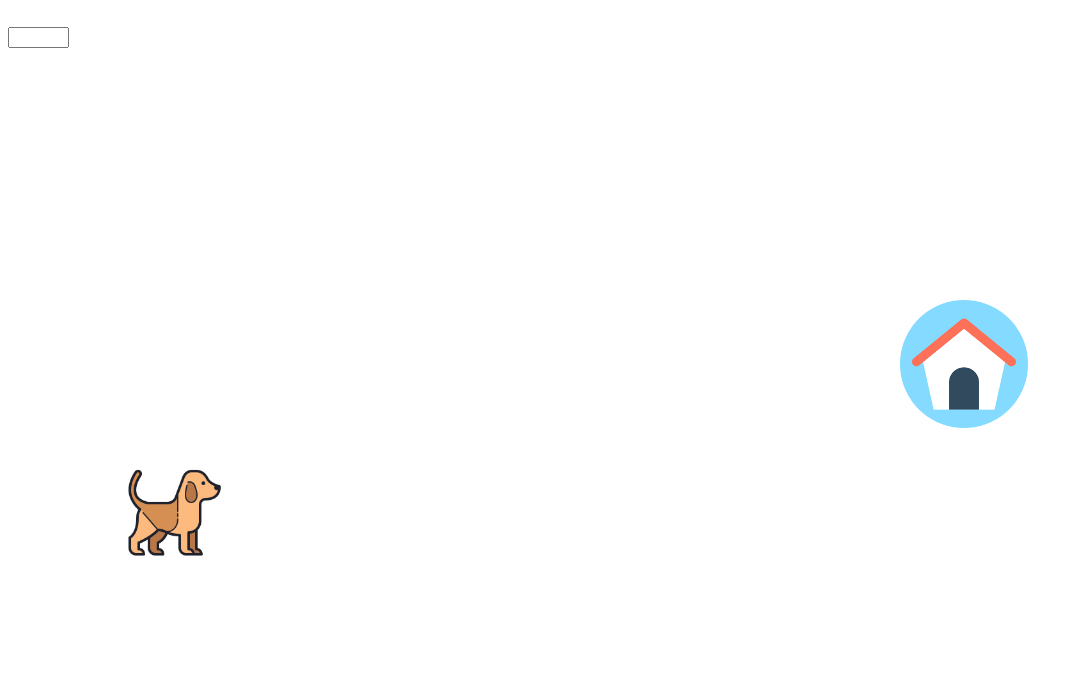
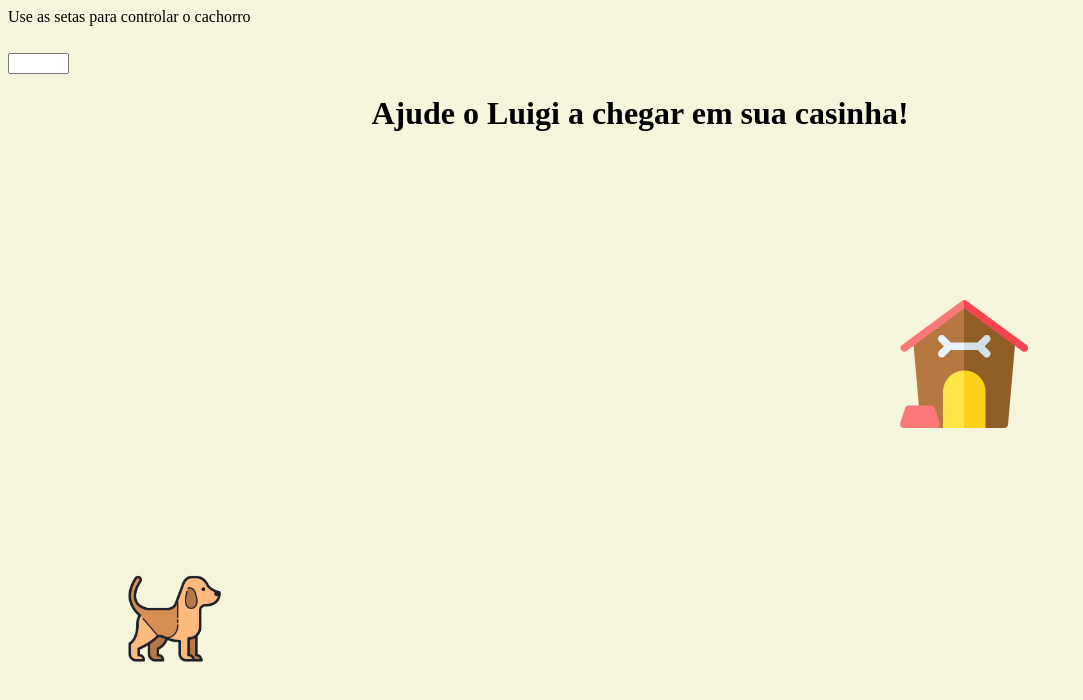
Before and after one commit to leogilc/dogluigi, a plain HTML site: page index.html in a window 1280 px wide. Shown: the whole page, without its empty margins (0-1083 px from the left). Drawn offline with nearby package versions, Linux system fonts and the light colour scheme.

Commit message:
nova imagem e ajustes no texto

```diff
--- a/css/estilo.css
+++ b/css/estilo.css
@@ -1,3 +1,7 @@
+body {
+	background-color: beige;
+}
+
 #cachorro {
 	width: 8em;
 	margin-top: 400px;
@@ -16,3 +20,7 @@
 	display: block;
 	margin-top: 2em;
 }
+
+.text-title {
+	text-align: center;
+}
--- a/index.html
+++ b/index.html
@@ -1,25 +1,28 @@
 <!DOCTYPE html>
 <html>
+
 <head>
-	<title>Cachorro</title>
-	<link rel="stylesheet" type="text/css" href="css/estilo.css">
+    <title>Cachorro</title>
+    <link rel="stylesheet" type="text/css" href="css/estilo.css">
 </head>
+
 <body>
 
-	<input type="text" id="campo">
+    <label for="campo">Use as setas para controlar o cachorro</label>
+    <input type="text" id="campo">
 
-	<img id="cachorro" src="img/cachorro.png">
+    <h1 class="text-title">Ajude o Luigi a chegar em sua casinha!</h1>
+    <img id="cachorro" src="img/cachorro.png">
 
-	<img id="casa" src="img/casa.png">
+    <img id="casa" src="img/casa2.png">
 
 
-	<!-- Incluindo o jQuery: -->
-    <script
-        src="https://code.jquery.com/jquery-3.5.1.js"
-        integrity="sha256-QWo7LDvxbWT2tbbQ97B53yJnYU3WhH/C8ycbRAkjPDc="
-        crossorigin="anonymous"></script>
+    <!-- Incluindo o jQuery: -->
+    <script src="https://code.jquery.com/jquery-3.5.1.js"
+        integrity="sha256-QWo7LDvxbWT2tbbQ97B53yJnYU3WhH/C8ycbRAkjPDc=" crossorigin="anonymous"></script>
     <!-- Incluindo nosso próprio script: -->
     <script type="text/javascript" src="js/script.js"></script>
 
 </body>
+
 </html>
```
Also changed, not shown: img/casa2.png (added).
